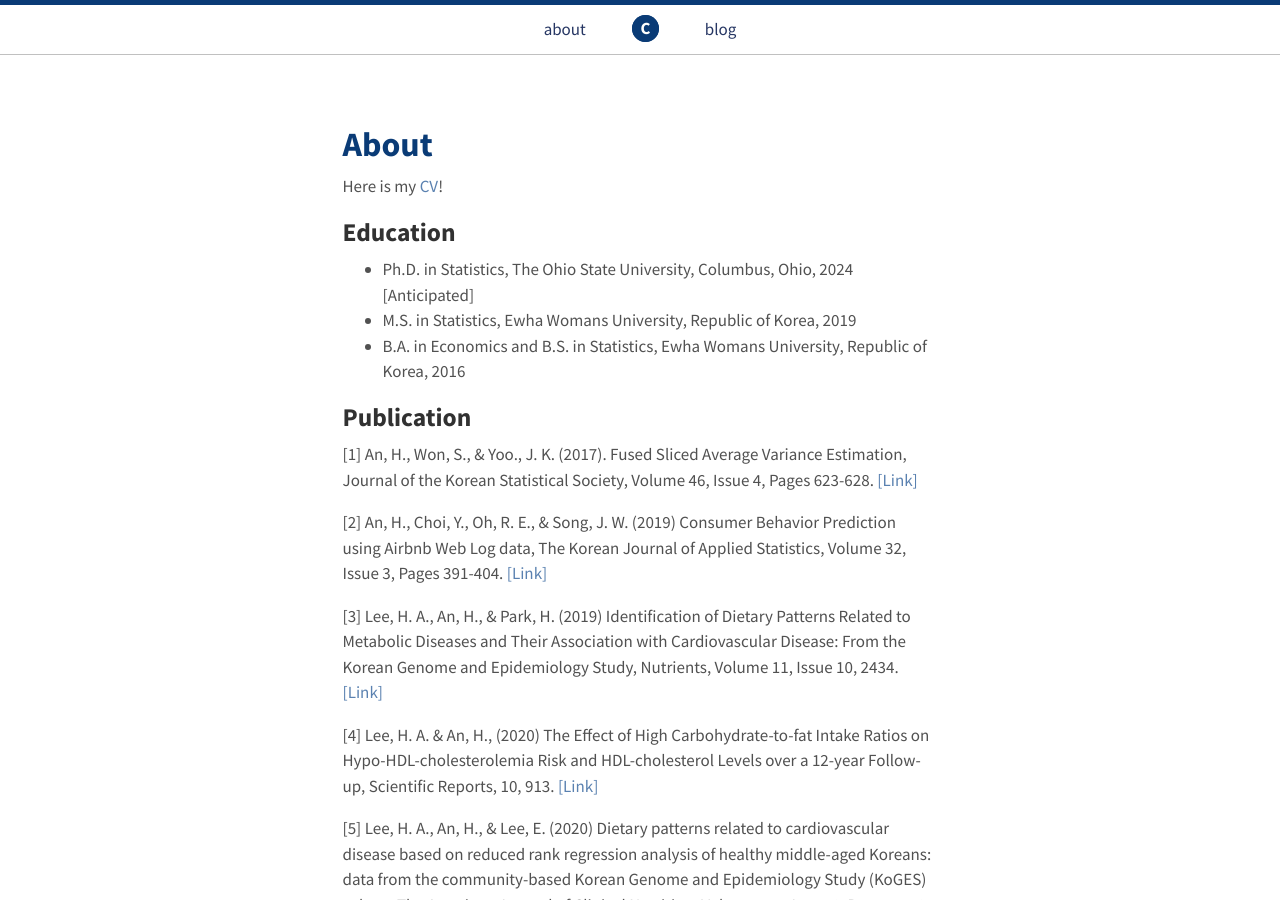
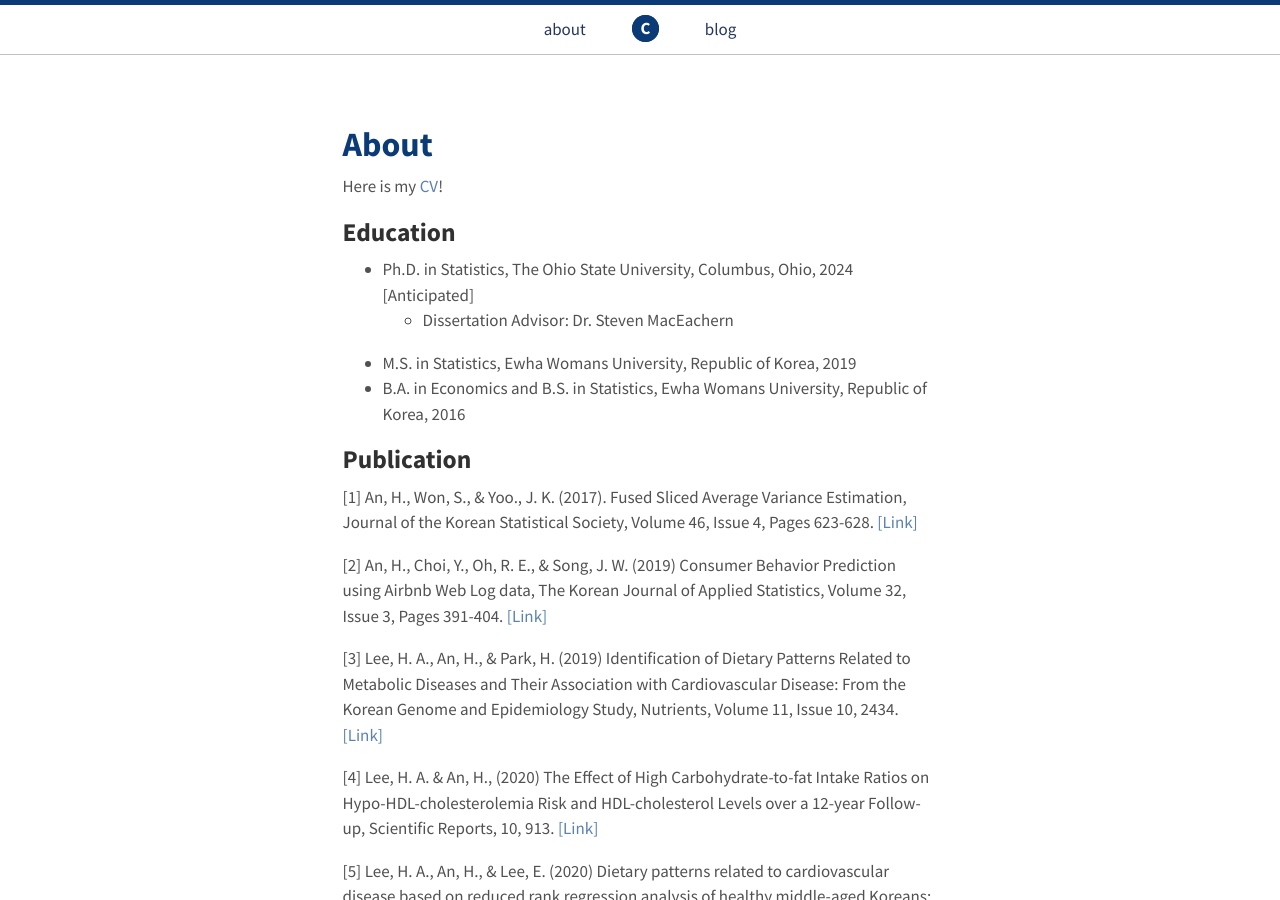
Before and after one commit to hyoin-an/hyoin-an.github.io, a Jekyll site: the page built from about.md, in a window 1280 px wide and 900 px high. Built offline with Jekyll 4.4.1, drawn with Linux system fonts in a browser that asks for light colours.

Commit message:
Update about.md

```diff
--- a/about.md
+++ b/about.md
@@ -8,6 +8,7 @@ Here is my [CV](files/HyoinAn_OSU_CV.pdf)!
 ## Education
 
 * Ph.D. in Statistics, The Ohio State University, Columbus, Ohio, 2024 [Anticipated]
+  - Dissertation Advisor: Dr. Steven MacEachern
 * M.S. in Statistics, Ewha Womans University, Republic of Korea, 2019
 * B.A. in Economics and B.S. in Statistics, Ewha Womans University, Republic of Korea, 2016
 
```
